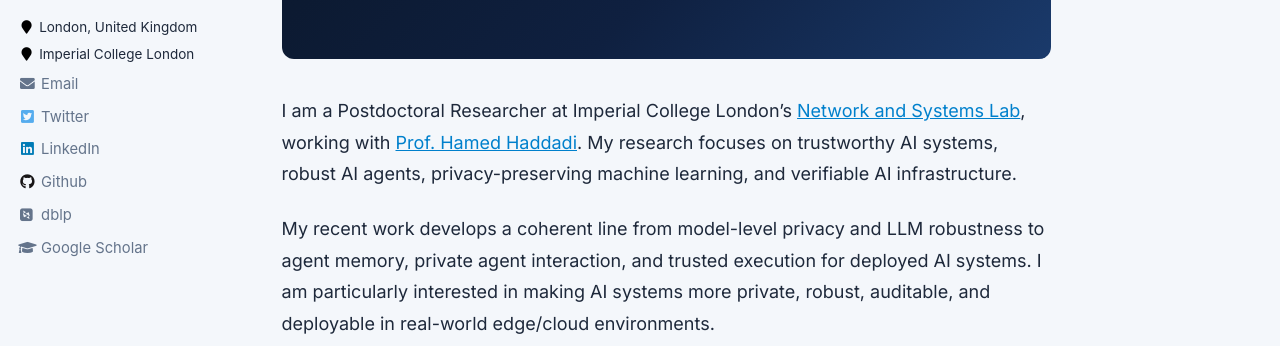
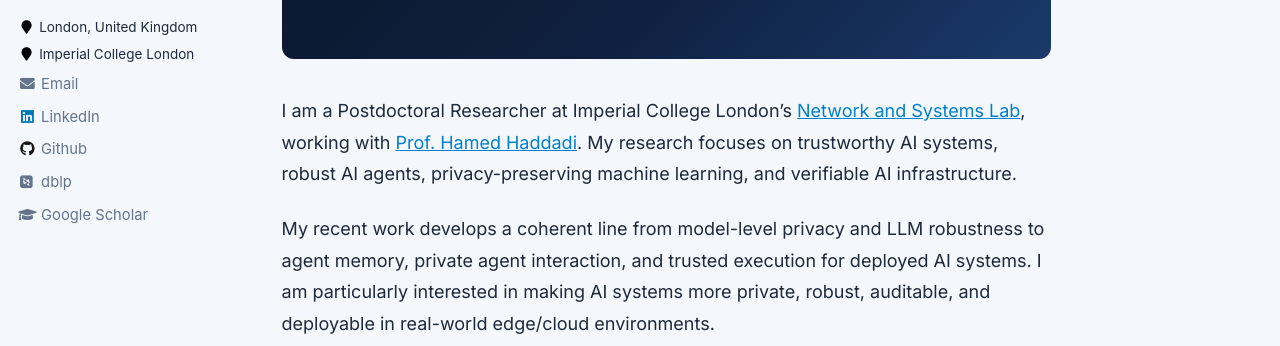
Before and after one commit to Javad-Forough/Javad-Forough.github.io, a Jekyll site: the page built from _pages/about.md, in a window 1280 px wide. Shown: the part 364-710 px from the top of the page. Built offline with Jekyll 4.4.1, drawn with Linux system fonts in a browser that asks for light colours; nearby versions of some CDN libraries; some web fonts are replaced.

Commit message:
Update website

```diff
--- a/_includes/author-profile.html
+++ b/_includes/author-profile.html
@@ -36,9 +36,6 @@
       {% endif %}
       {% if author.keybase %}
         <li><a href="https://keybase.io/{{ author.keybase }}"><i class="fas fa-fw fa-key" aria-hidden="true"></i> Keybase</a></li>
-      {% endif %}
-       {% if author.twitter %}
-        <li><a href="https://twitter.com/{{ author.twitter }}"><i class="fab fa-fw fa-twitter-square" aria-hidden="true"></i> Twitter</a></li>
       {% endif %}
       {% if author.facebook %}
         <li><a href="https://www.facebook.com/{{ author.facebook }}"><i class="fab fa-fw fa-facebook-square" aria-hidden="true"></i> Facebook</a></li>
```
